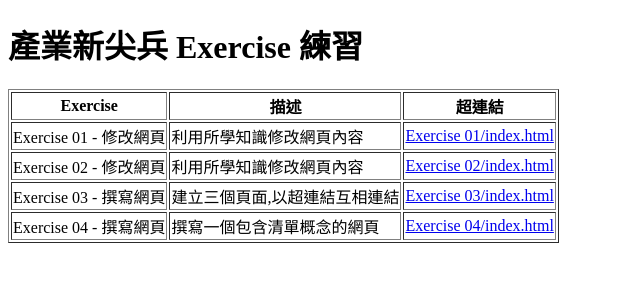
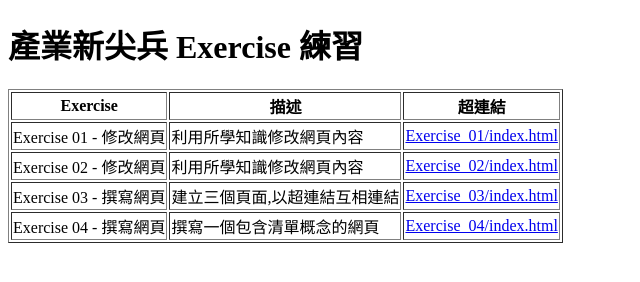
Before and after one commit to FinallyPeace/Web, a plain HTML site: page Exercise/index.html in a window 1280 px wide. Shown: the full height of the page, 0-640 px from the left. Drawn offline with Linux system fonts and the light colour scheme.

Commit message:
修改各Exercise資料夾名稱

```diff
--- a/Exercise/index.html
+++ b/Exercise/index.html
@@ -22,22 +22,22 @@
             <tr>
                 <td>Exercise 01 - 修改網頁</td>
                 <td>利用所學知識修改網頁內容</td>
-                <td><a href="Exercise 01/index.html">Exercise 01/index.html</a></td>
+                <td><a href="Exercise_01/index.html">Exercise_01/index.html</a></td>
             </tr>
             <tr>
                 <td>Exercise 02 - 修改網頁</td>
                 <td>利用所學知識修改網頁內容</td>
-                <td><a href="Exercise 02/index.html">Exercise 02/index.html</a></td>
+                <td><a href="Exercise_02/index.html">Exercise_02/index.html</a></td>
             </tr>
             <tr>
                 <td>Exercise 03 - 撰寫網頁</td>
                 <td>建立三個頁面,以超連結互相連結</td>
-                <td><a href="Exercise 03/index.html">Exercise 03/index.html</a></td>
+                <td><a href="Exercise_03/index.html">Exercise_03/index.html</a></td>
             </tr>
             <tr>
                 <td>Exercise 04 - 撰寫網頁</td>
                 <td>撰寫一個包含清單概念的網頁</td>
-                <td><a href="Exercise 04/index.html">Exercise 04/index.html</a></td>
+                <td><a href="Exercise_04/index.html">Exercise_04/index.html</a></td>
             </tr>
         </tbody>
     </table>
```
Also changed, not shown: Exercise/Exercise_01/index.html (renamed from Exercise/Exercise 01/index.html), Exercise/Exercise_02/index.html (renamed from Exercise/Exercise 02/index.html), Exercise/Exercise_03/about.html (renamed from Exercise/Exercise 03/about.html), Exercise/Exercise_03/contact.html (renamed from Exercise/Exercise 03/contact.html), Exercise/Exercise_03/index.html (renamed from Exercise/Exercise 03/index.html), Exercise/Exercise_04/index.html (renamed from Exercise/Exercise 04/index.html), Exercise/Exercise_04/starbucks.jpg (renamed from Exercise/Exercise 04/starbucks.jpg).
